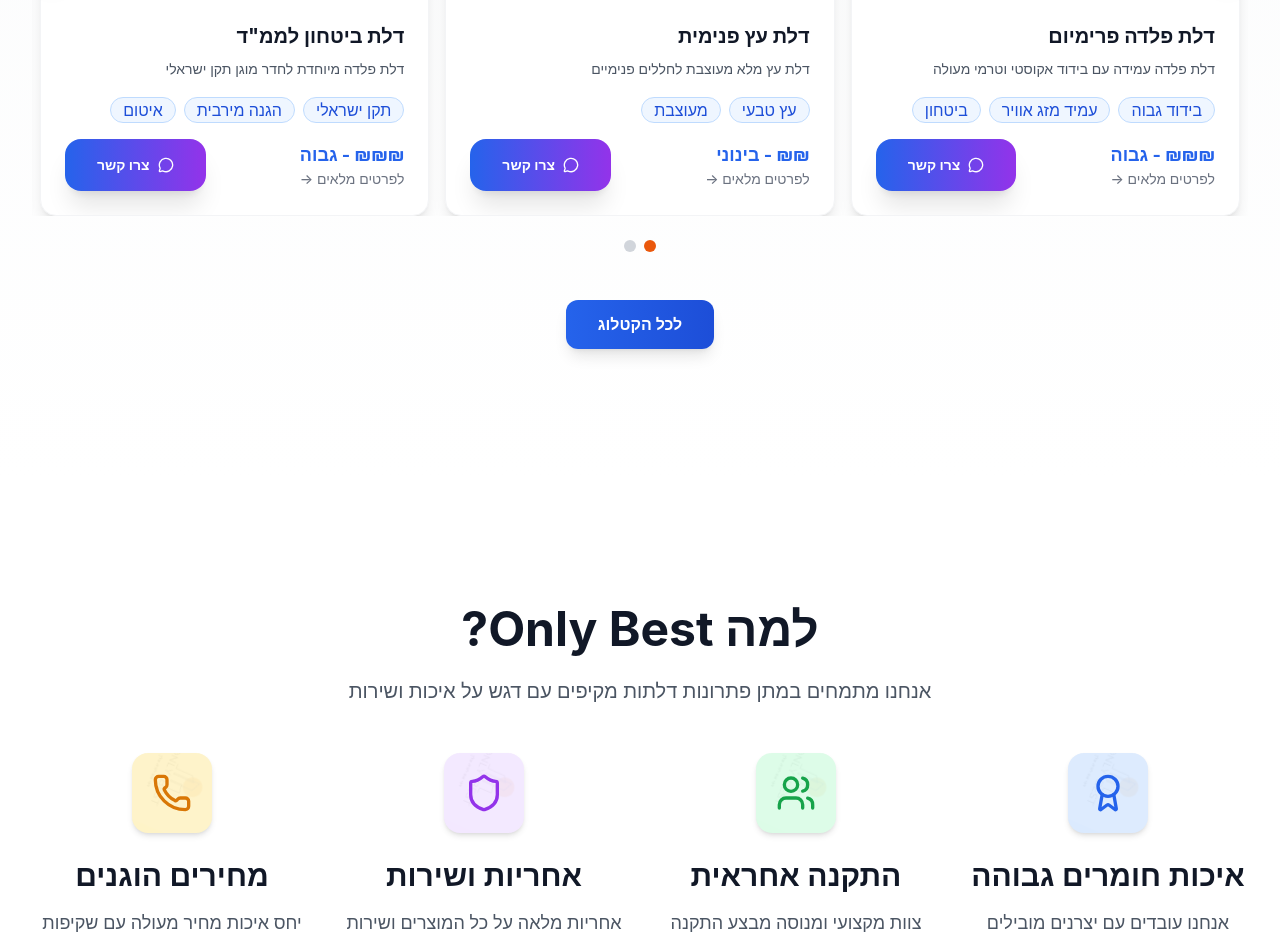
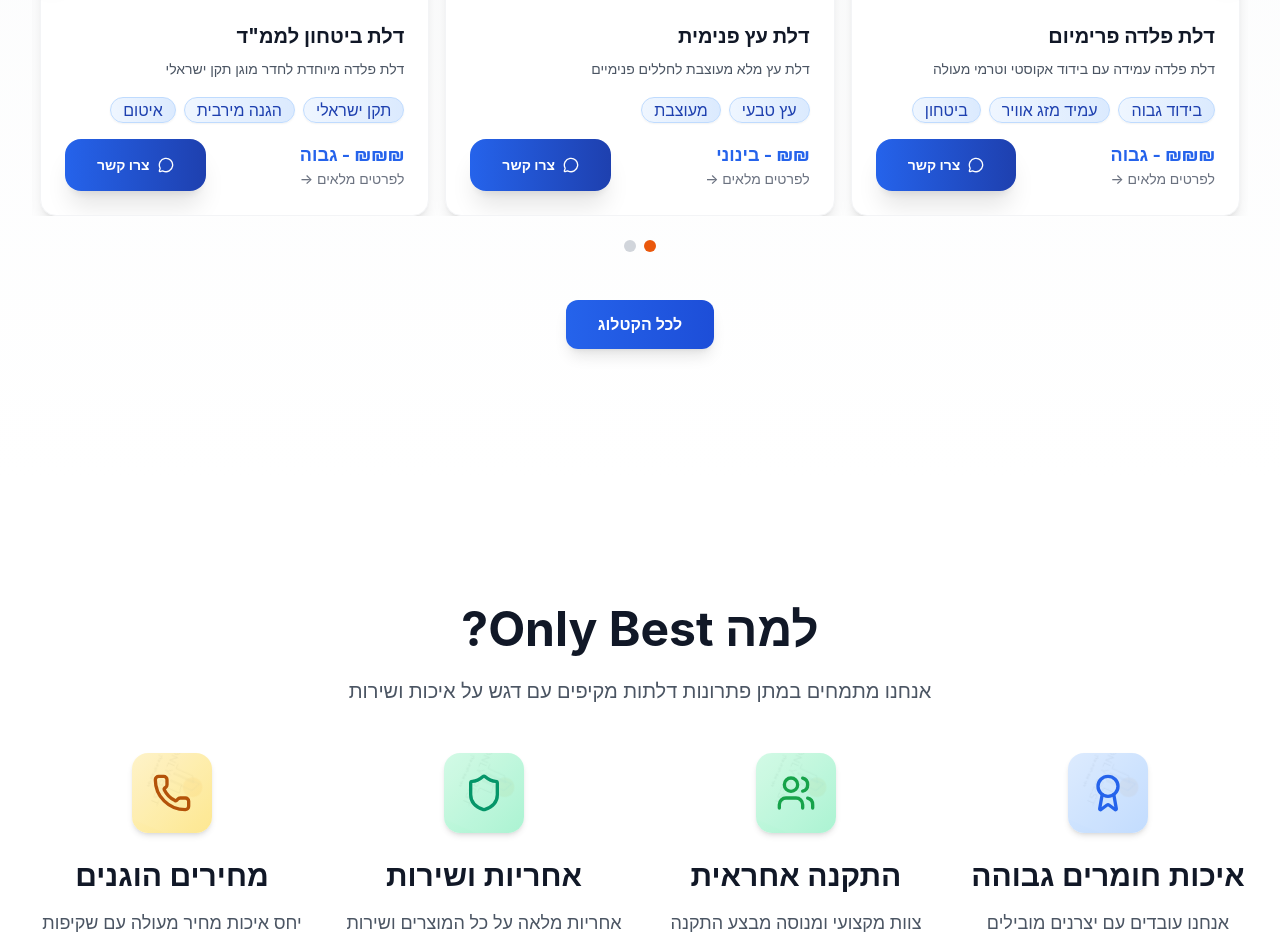
Before and after one commit to s93960058-cpu/dooronlybest, a React (Vite) app: page / in a window 1280 px wide. Shown: the part 1464-2398 px from the top of the page. Built offline with nearby package versions, Linux system fonts and the light colour scheme; no server answers; the database is empty.

Commit message:
Updated index.css

```diff
--- a/src/components/DoorCard.tsx
+++ b/src/components/DoorCard.tsx
@@ -100,7 +100,7 @@ const DoorCard: React.FC<DoorCardProps> = ({ door, showFullDetails = false }) =>
               {tags.slice(0, 3).map((tag, i) => (
                 <span
                   key={`${tag}-${i}`}
-                  className="bg-blue-50 text-blue-700 text-xs px-3 py-1 rounded-full font-medium border border-blue-200"
+                  className="bg-gradient-to-r from-blue-50 to-blue-100 text-blue-800 text-xs px-3 py-1 rounded-full font-medium border border-blue-200 shadow-sm"
                 >
                   {tag}
                 </span>
@@ -115,7 +115,7 @@ const DoorCard: React.FC<DoorCardProps> = ({ door, showFullDetails = false }) =>
 
           {/* Details Section */}
           {(showDetails || showFullDetails) && (
-            <div className="mb-4 p-4 bg-gray-50 rounded-xl border border-gray-200">
+            <div className="mb-4 p-4 bg-gradient-to-br from-gray-50 to-blue-50 rounded-xl border border-blue-100 shadow-inner">
               {door?.description && (
                 <p className="text-gray-700 mb-4 leading-relaxed">
                   {door.description}
@@ -125,9 +125,9 @@ const DoorCard: React.FC<DoorCardProps> = ({ door, showFullDetails = false }) =>
               <div className="grid grid-cols-1 gap-3">
                 {materials.length > 0 && (
                   <div className="flex items-start gap-2">
-                    <Wrench className="w-4 h-4 text-blue-600 mt-1 flex-shrink-0" />
+                    <Wrench className="w-4 h-4 text-blue-700 mt-1 flex-shrink-0" />
                     <div>
-                      <span className="font-semibold text-gray-800 text-sm">חומרים: </span>
+                      <span className="font-semibold text-blue-800 text-sm">חומרים: </span>
                       <span className="text-gray-600 text-sm">{materials.join(", ")}</span>
                     </div>
                   </div>
@@ -135,9 +135,9 @@ const DoorCard: React.FC<DoorCardProps> = ({ door, showFullDetails = false }) =>
 
                 {colors.length > 0 && (
                   <div className="flex items-start gap-2">
-                    <Palette className="w-4 h-4 text-blue-600 mt-1 flex-shrink-0" />
+                    <Palette className="w-4 h-4 text-emerald-600 mt-1 flex-shrink-0" />
                     <div>
-                      <span className="font-semibold text-gray-800 text-sm">צבעים: </span>
+                      <span className="font-semibold text-emerald-800 text-sm">צבעים: </span>
                       <span className="text-gray-600 text-sm">{colors.join(", ")}</span>
                     </div>
                   </div>
@@ -145,9 +145,9 @@ const DoorCard: React.FC<DoorCardProps> = ({ door, showFullDetails = false }) =>
 
                 {sizes.length > 0 && (
                   <div className="flex items-start gap-2">
-                    <Ruler className="w-4 h-4 text-blue-600 mt-1 flex-shrink-0" />
+                    <Ruler className="w-4 h-4 text-amber-600 mt-1 flex-shrink-0" />
                     <div>
-                      <span className="font-semibold text-gray-800 text-sm">מידות: </span>
+                      <span className="font-semibold text-amber-800 text-sm">מידות: </span>
                       <span className="text-gray-600 text-sm">{sizes.join(", ")} ס"מ</span>
                     </div>
                   </div>
@@ -155,9 +155,9 @@ const DoorCard: React.FC<DoorCardProps> = ({ door, showFullDetails = false }) =>
 
                 {addons.length > 0 && (
                   <div className="flex items-start gap-2">
-                    <Star className="w-4 h-4 text-blue-600 mt-1 flex-shrink-0" />
+                    <Star className="w-4 h-4 text-yellow-500 mt-1 flex-shrink-0" />
                     <div>
-                      <span className="font-semibold text-gray-800 text-sm">תוספות: </span>
+                      <span className="font-semibold text-yellow-700 text-sm">תוספות: </span>
                       <span className="text-gray-600 text-sm">{addons.join(", ")}</span>
                     </div>
                   </div>
--- a/src/index.css
+++ b/src/index.css
@@ -67,7 +67,7 @@ body {
 }
 
 .btn-contact {
-  @apply bg-gradient-to-r from-blue-600 to-purple-600 hover:from-blue-700 hover:to-purple-700 text-white font-bold py-4 px-8 rounded-2xl shadow-xl hover:shadow-2xl transition-all duration-300 transform hover:scale-105 active:scale-95 focus:outline-none focus:ring-4 focus:ring-blue-500/50;
+  @apply bg-gradient-to-r from-blue-600 to-blue-800 hover:from-blue-700 hover:to-blue-900 text-white font-bold py-4 px-8 rounded-2xl shadow-xl hover:shadow-2xl transition-all duration-300 transform hover:scale-105 active:scale-95 focus:outline-none focus:ring-4 focus:ring-blue-500/50;
 }
 
 /* Professional Card Styles */
@@ -107,7 +107,7 @@ body {
 
 /* Professional Typography */
 .heading-xl {
-  @apply text-5xl lg:text-6xl xl:text-7xl font-bold text-gray-900 leading-tight bg-gradient-to-r from-blue-600 to-purple-600 bg-clip-text text-transparent;
+  @apply text-5xl lg:text-6xl xl:text-7xl font-bold text-gray-900 leading-tight bg-gradient-to-r from-blue-600 to-blue-800 bg-clip-text text-transparent;
 }
 
 .heading-lg {
@@ -131,9 +131,17 @@ body {
 }
 
 /* Professional Gradients */
-.gradient-primary { background: var(--gradient-primary); }
-.gradient-secondary { background: var(--gradient-secondary); }
-.gradient-accent { background: var(--gradient-accent); }
+.gradient-primary {
+  background: linear-gradient(135deg, #1e40af 0%, #3b82f6 50%, #60a5fa 100%);
+}
+
+.gradient-secondary {
+  background: linear-gradient(135deg, #f59e0b 0%, #fbbf24 50%, #fcd34d 100%);
+}
+
+.gradient-accent {
+  background: linear-gradient(135deg, #10b981 0%, #34d399 50%, #6ee7b7 100%);
+}
 
 /* Animated Elements */
 @keyframes float {
@@ -152,7 +160,7 @@ body {
 /* Hero Section Styles */
 .hero-gradient {
   position: relative;
-  background: linear-gradient(135deg, #1e40af 0%, #3b82f6 50%, #1e40af 100%);
+  background: linear-gradient(135deg, #1e40af 0%, #3b82f6 25%, #60a5fa 50%, #3b82f6 75%, #1e40af 100%);
   background-size: 200% 200%;
   animation: gradient-shift 8s ease infinite;
   overflow: hidden;
@@ -315,3 +323,37 @@ body {
 .tab-button:not(.active) {
   @apply bg-gray-100 text-gray-700 hover:bg-gray-200;
 }
+
+/* Add beautiful color variations */
+.bg-gradient-blue {
+  background: linear-gradient(135deg, #1e40af 0%, #3b82f6 50%, #60a5fa 100%);
+}
+
+.bg-gradient-gold {
+  background: linear-gradient(135deg, #f59e0b 0%, #fbbf24 50%, #fcd34d 100%);
+}
+
+.bg-gradient-emerald {
+  background: linear-gradient(135deg, #10b981 0%, #34d399 50%, #6ee7b7 100%);
+}
+
+.bg-gradient-slate {
+  background: linear-gradient(135deg, #475569 0%, #64748b 50%, #94a3b8 100%);
+}
+
+/* Beautiful card backgrounds */
+.card-blue {
+  background: linear-gradient(135deg, #dbeafe 0%, #bfdbfe 100%);
+}
+
+.card-gold {
+  background: linear-gradient(135deg, #fef3c7 0%, #fde68a 100%);
+}
+
+.card-emerald {
+  background: linear-gradient(135deg, #d1fae5 0%, #a7f3d0 100%);
+}
+
+.card-slate {
+  background: linear-gradient(135deg, #f1f5f9 0%, #e2e8f0 100%);
+}
--- a/src/pages/Home.tsx
+++ b/src/pages/Home.tsx
@@ -139,7 +139,7 @@ const Home: React.FC = () => {
 
           <div className="grid grid-cols-1 md:grid-cols-2 lg:grid-cols-4 gap-8">
             <div className="text-center">
-              <div className="bg-blue-100 w-20 h-20 rounded-2xl flex items-center justify-center mx-auto mb-6 shadow-md card-with-logo">
+              <div className="card-blue w-20 h-20 rounded-2xl flex items-center justify-center mx-auto mb-6 shadow-md card-with-logo">
                 <Award className="w-10 h-10 text-blue-600" />
               </div>
               <h3 className="heading-sm mb-4">איכות חומרים גבוהה</h3>
@@ -149,7 +149,7 @@ const Home: React.FC = () => {
             </div>
 
             <div className="text-center">
-              <div className="bg-green-100 w-20 h-20 rounded-2xl flex items-center justify-center mx-auto mb-6 shadow-md card-with-logo">
+              <div className="card-emerald w-20 h-20 rounded-2xl flex items-center justify-center mx-auto mb-6 shadow-md card-with-logo">
                 <Users className="w-10 h-10 text-green-600" />
               </div>
               <h3 className="heading-sm mb-4">התקנה אחראית</h3>
@@ -159,8 +159,8 @@ const Home: React.FC = () => {
             </div>
 
             <div className="text-center">
-              <div className="bg-purple-100 w-20 h-20 rounded-2xl flex items-center justify-center mx-auto mb-6 shadow-md card-with-logo">
-                <Shield className="w-10 h-10 text-purple-600" />
+              <div className="card-emerald w-20 h-20 rounded-2xl flex items-center justify-center mx-auto mb-6 shadow-md card-with-logo">
+                <Shield className="w-10 h-10 text-emerald-600" />
               </div>
               <h3 className="heading-sm mb-4">אחריות ושירות</h3>
               <p className="text-body-sm">
@@ -169,8 +169,8 @@ const Home: React.FC = () => {
             </div>
 
             <div className="text-center">
-              <div className="bg-amber-100 w-20 h-20 rounded-2xl flex items-center justify-center mx-auto mb-6 shadow-md card-with-logo">
-                <Phone className="w-10 h-10 text-amber-600" />
+              <div className="card-gold w-20 h-20 rounded-2xl flex items-center justify-center mx-auto mb-6 shadow-md card-with-logo">
+                <Phone className="w-10 h-10 text-amber-700" />
               </div>
               <h3 className="heading-sm mb-4">מחירים הוגנים</h3>
               <p className="text-body-sm">
```
